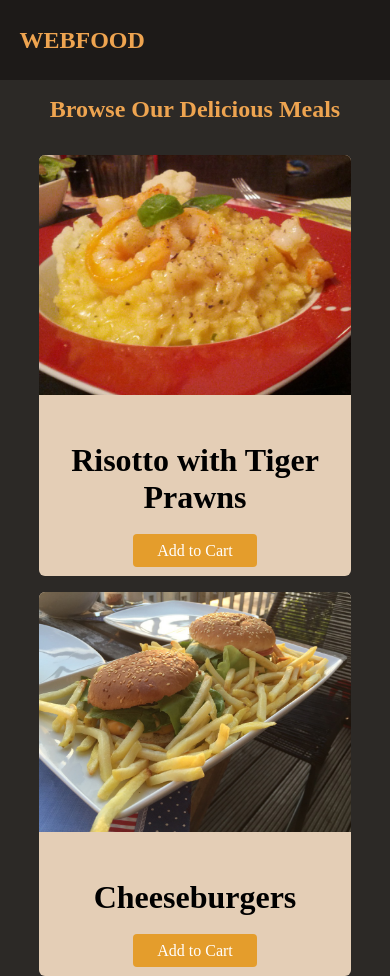
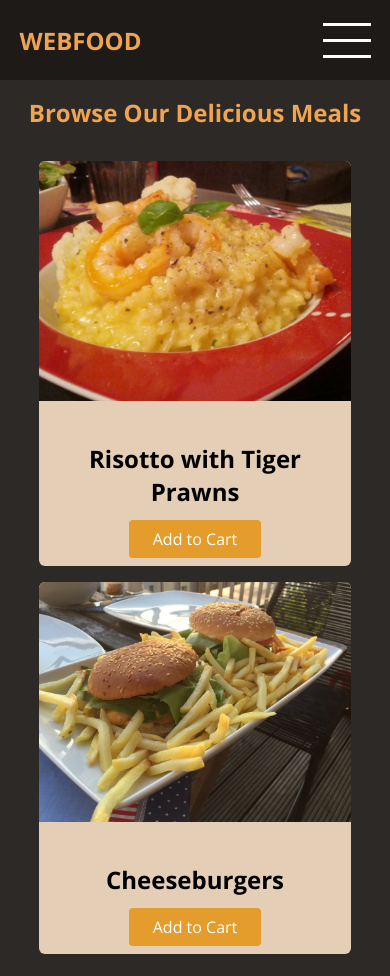
Before and after one commit to deelusional/responsiveFood, a plain HTML site: page index.html in a window 390 px wide. Drawn offline with nearby package versions, Linux system fonts and the light colour scheme.

Commit message:
added hamburger icon

```diff
--- a/index.html
+++ b/index.html
@@ -1,9 +1,9 @@
 <!DOCTYPE html>
 <html lang="en">
   <head>
-  <meta charset="UTF-8">
-  <meta http-equiv="X-UA-Compatible" content="IE=edge">
-  <meta name="viewport" content="width=device-width, initial-scale=1.0">
+    <meta charset="UTF-8" />
+    <meta http-equiv="X-UA-Compatible" content="IE=edge" />
+    <meta name="viewport" content="width=device-width, initial-scale=1.0" />
     <title>WebFood</title>
     <link rel="preconnect" href="https://fonts.gstatic.com" />
     <link
@@ -17,10 +17,19 @@
       <a href="index.html" id="logo">WebFood</a>
       <nav>
         <ul>
-        <li><a href="">Browse Meals</a></li>
-        <li><a href="">My Orders</a></li>
+          <li>
+            <a href="">Browse Meals</a>
+          </li>
+          <li>
+            <a href="">My Orders</a>
+          </li>
         </ul>
       </nav>
+      <a href="" class="menu-btn">
+        <span></span>
+        <span></span>
+        <span></span>
+      </a>
     </header>
     <main>
       <h1>Browse Our Delicious Meals</h1>
@@ -28,7 +37,10 @@
         <ul>
           <li class="food-item">
             <article>
-            <img src="/images/risotto.jpg" alt="Risotto">
+              <img
+                src="images/risotto.jpg"
+                alt="Delicious risotto with tiger prawns"
+              />
               <div class="food-item-content">
                 <h2>Risotto with Tiger Prawns</h2>
                 <a href="" class="btn">Add to Cart</a>
@@ -37,7 +49,10 @@
           </li>
           <li class="food-item">
             <article>
-            <img src="/images/cheeseburgers.jpg" alt="Cheeseburgers">
+              <img
+                src="images/cheeseburgers.jpg"
+                alt="Classic cheeseburgers with fries"
+              />
               <div class="food-item-content">
                 <h2>Cheeseburgers</h2>
                 <a href="" class="btn">Add to Cart</a>
@@ -47,8 +62,5 @@
         </ul>
       </section>
     </main>
-  <footer>
-
-  </footer>
   </body>
 </html>
--- a/styles.css
+++ b/styles.css
@@ -1,7 +1,7 @@
 body {
-  font-family: 'Open Sans' sans-serif;
+  font-family: "Open Sans", sans-serif;
   margin: 0;
-  background-color: rgb(44,41,38);
+  background-color: rgb(44, 41, 38);
 }
 
 a {
@@ -13,21 +13,34 @@ a {
   display: flex;
   justify-content: space-between;
   align-items: center;
-  background-color: rgb(29,26,24);
+  background-color: rgb(29, 26, 24);
   padding: 0 5%;
 }
 
 #logo {
   font-size: 1.5rem;
   font-weight: bold;
-  color: rgb(238,164,80);
+  color: rgb(238, 164, 80);
   text-transform: uppercase;
+}
+
+.menu-btn {
+  width: 3rem;
+  height: 3rem;
+  display: flex;
+  flex-direction: column;
+  justify-content: space-around;
+}
+
+.menu-btn span {
+  width: 100%;
+  height: 3px;
+  background-color: white;
 }
 
 #main-header ul {
   list-style: none;
   display: flex;
-  /* Take care of any default margin and padding in ul */
   margin: 0;
   padding: 0;
 }
@@ -37,12 +50,12 @@ a {
 }
 
 #main-header nav a {
-  color: rgb(185,131,31);
+  color: rgb(185, 131, 31);
   font-size: 1.25rem;
 }
 
 #main-header nav a:hover {
-  color: rgb(228,163,44);
+  color: rgb(228, 163, 44);
 }
 
 main h1 {
@@ -60,16 +73,14 @@ main h1 {
   display: grid;
   grid-template-columns: 1fr 1fr;
   gap: 1rem;
-  /* Take care of any default margin/padding */
   margin: 0;
   padding: 0;
   list-style: none;
 }
 
 .food-item {
-  background-color: rgb(228,206,182);
+  background-color: rgb(228, 206, 182);
   border-radius: 6px;
-  /* fix the top corners (to round the corners)on images with overflow: hidden; */
   overflow: hidden;
 }
 
@@ -82,10 +93,6 @@ main h1 {
 .food-item-content {
   padding: 1rem;
   text-align: center;
-}
-
-h2 {
-  font-size: 2rem;
 }
 
 .btn {
```
Lines whose indentation alone changed are shown as unchanged.
